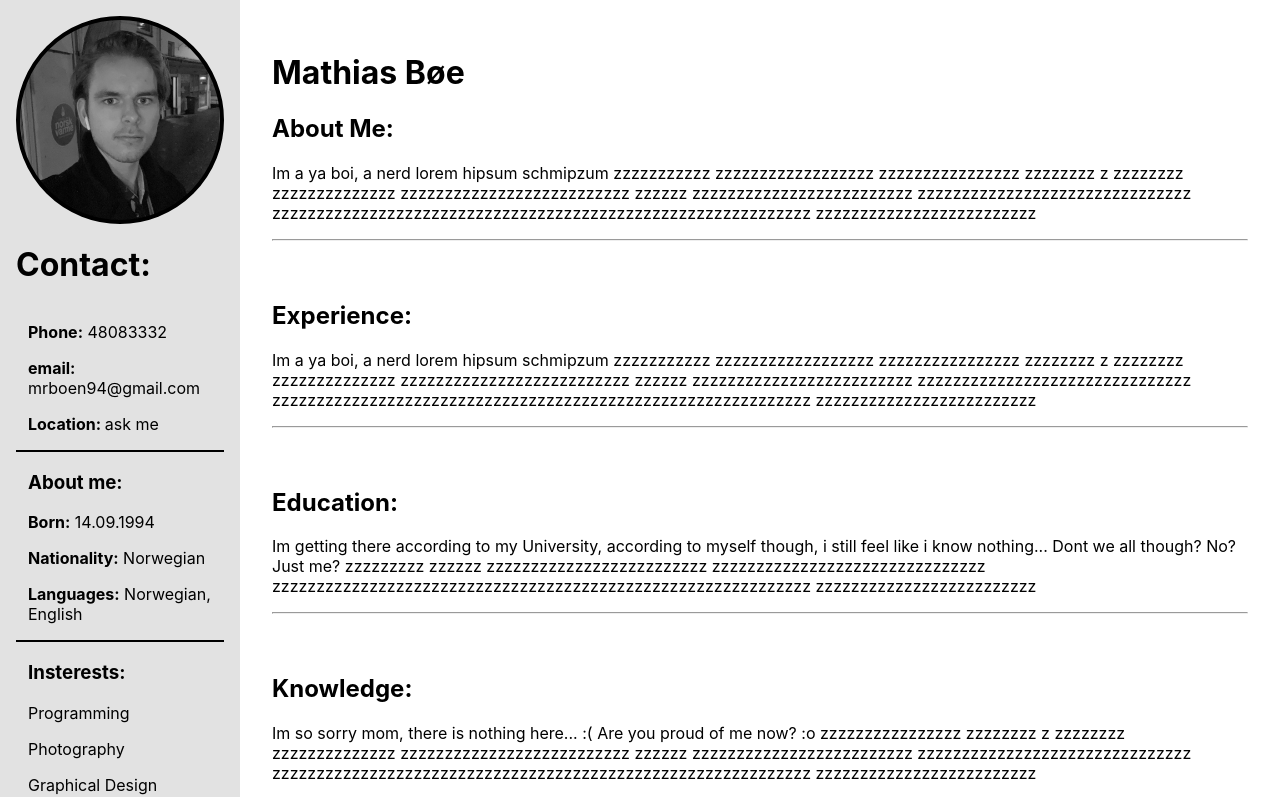
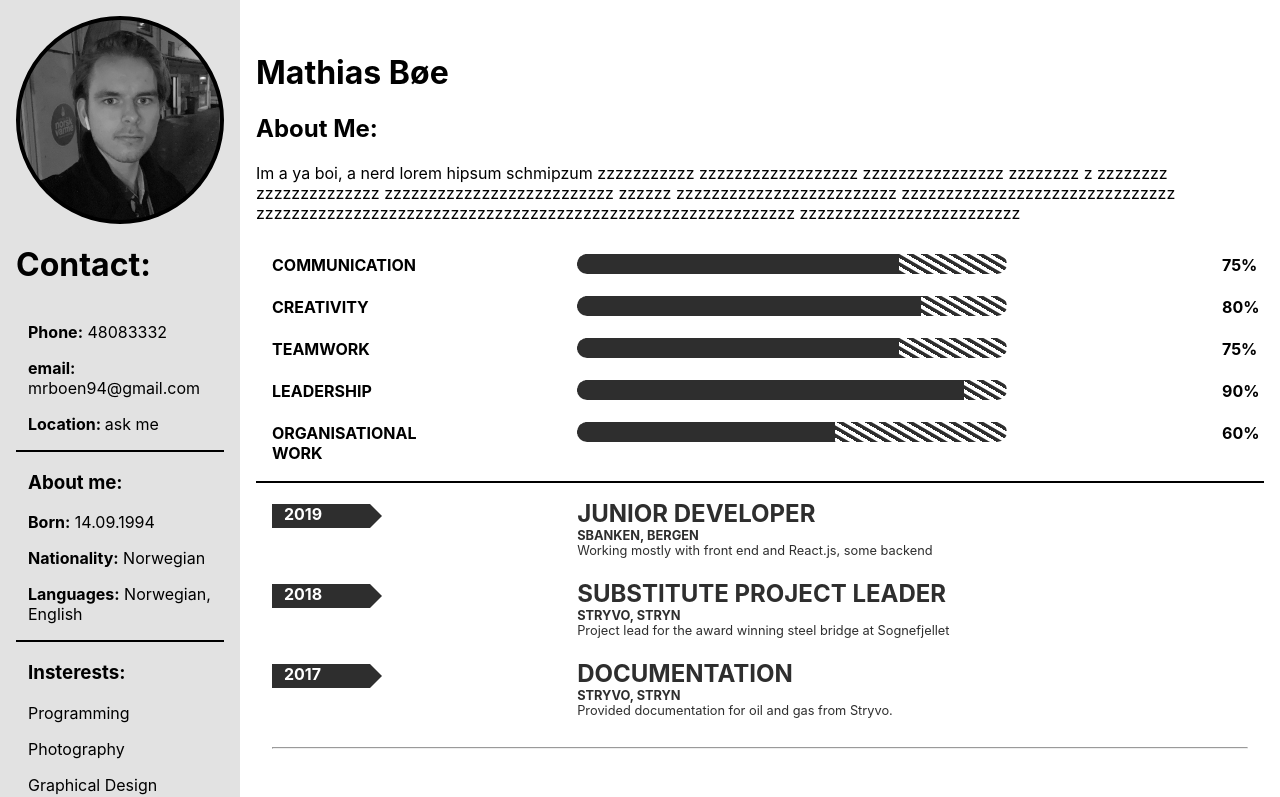
Before and after one commit to mrboen94/aasgard, a React (Create React App) app: page / in a window 1280 px wide. Shown: the top 797 px of the page. Built offline with nearby package versions, Linux system fonts and the light colour scheme.

Commit message:
css can eat my ass

```diff
--- a/src/Components/AboutMe.js
+++ b/src/Components/AboutMe.js
@@ -1,10 +1,12 @@
 import React from "react";
 import styled from "styled-components";
+import { AboutMeBars } from "./SubComponents";
 
 const StyledDiv = styled.div`
-  padding: 1em;
+  padding: 1em 1em 2em 0;
   background-color: #ffffff;
   height: 100vh;
+  border-bottom: 2px solid;
 `;
 
 export default function AboutMe() {
@@ -18,8 +20,7 @@ export default function AboutMe() {
           zzzzzzzzzzzzzzzzzzzzzzzzzzzzzzzzzzzzzzzzzzzzzzzzzzzzzzzzzzzzz
           zzzzzzzzzzzzzzzzzzzzzzzzz
         </p>
-        <hr />
-
+          <AboutMeBars />
     </StyledDiv>
   );
 }
--- /dev/null
+++ b/src/Components/Data/data.json
@@ -0,0 +1,21 @@
+{
+    "Experience": [
+    {
+        "Title": "JUNIOR DEVELOPER",
+        "Company": "SBANKEN, BERGEN",
+        "Description": "Working mostly with front end and React.js, some backend",
+        "Year": "2019"
+    },
+    {
+        "Title": "SUBSTITUTE PROJECT LEADER",
+        "Company": "STRYVO, STRYN",
+        "Description": "Project lead for the award winning steel bridge at Sognefjellet",
+        "Year": "2018"
+    },
+    {
+        "Title": "DOCUMENTATION",
+        "Company": "STRYVO, STRYN",
+        "Description": "Provided documentation for oil and gas from Stryvo.",
+        "Year": "2017"
+    }]
+}
--- a/src/Components/Experience.js
+++ b/src/Components/Experience.js
@@ -1,5 +1,6 @@
 import React from "react";
 import styled from "styled-components";
+import { ExperienceCard } from "./SubComponents";
 
 const StyledDiv = styled.div`
   padding: 1em;
@@ -10,13 +11,8 @@ const StyledDiv = styled.div`
 export default function Experience() {
   return (
     <StyledDiv>
-        <h2>Experience:</h2>
-        <p>Im a ya boi, a nerd lorem hipsum schmipzum zzzzzzzzzzz zzzzzzzzzzzzzzzzzz zzzzzzzzzzzzzzzz zzzzzzzz z zzzzzzzz zzzzzzzzzzzzzz zzzzzzzzzzzzzzzzzzzzzzzzzz zzzzzz zzzzzzzzzzzzzzzzzzzzzzzzz zzzzzzzzzzzzzzzzzzzzzzzzzzzzzzz
-          zzzzzzzzzzzzzzzzzzzzzzzzzzzzzzzzzzzzzzzzzzzzzzzzzzzzzzzzzzzzz
-          zzzzzzzzzzzzzzzzzzzzzzzzz
-        </p>
+      <ExperienceCard />
         <hr />
-
     </StyledDiv>
   );
 }
--- /dev/null
+++ b/src/Components/SubComponents/AboutMeBars.js
@@ -0,0 +1,21 @@
+import React from "react";
+import styled from "styled-components";
+import ProgressBar from "./ProgressBar";
+
+const StyledProgressBar = styled.div`
+  width: 100%
+  justify-content: center;
+  margin: 0 auto;
+`;
+
+export default function AboutMeBars() {
+  return (
+    <StyledProgressBar>
+        <ProgressBar percentage={"75%"} skill={"COMMUNICATION"} />
+        <ProgressBar percentage={"80%"} skill={"CREATIVITY"} />
+        <ProgressBar percentage={"75%"} skill={"TEAMWORK"} />
+        <ProgressBar percentage={"90%"} skill={"LEADERSHIP"} />
+        <ProgressBar percentage={"60%"} skill={"ORGANISATIONAL WORK"} />
+    </StyledProgressBar>
+  );
+}
--- /dev/null
+++ b/src/Components/SubComponents/ExperienceCard.js
@@ -0,0 +1,99 @@
+import React from 'react';
+import styled from 'styled-components';
+import data from '../Data/data.json';
+
+const StyledDiv = styled.div`
+    display: flex;
+    flex: 10 5;
+    flex-wrap: wrap;
+    width: 100%;
+    justify-content: left;
+`;
+
+const StyledCols = styled.div`
+    padding: 0px;
+    display: flex;
+    justify-content: left;
+    width: 100%;
+`;
+
+const ArrowDiv = styled.div`
+    margin-top: 0.3em;
+    display: flex;
+    height: 20px;
+    height: 20px;
+    width: 110px;
+`;
+
+const StyledH2 = styled.h2`
+    font-size: 1.5em;
+    text-align: left;
+    color: #2e2e2e;
+    padding: 0px;
+    margin: 0px;
+`;
+
+const StyledH3 = styled.h3`
+    font-size: 0.8em;
+    text-align: left;
+    color: #2e2e2e;
+    padding: 0px;
+    margin: 0px;
+`;
+
+const StyledP = styled.p`
+    font-size: 0.8em;
+    text-align: left;
+    color: #2e2e2e;
+    padding: 0px;
+    margin: 0px;
+`;
+
+const StyledYear = styled.div`
+    background: #2e2e2e;
+    width: 100px;
+    height 24px;
+    color: #fff;
+    font-weight: bold;
+    padding-left 12px;
+`;
+
+const StyledYearArrow = styled.div`
+    background: transparent;
+    border-left: 12px solid #2e2e2e;
+    border-top: 12px solid transparent;
+    border-bottom: 12px solid transparent;
+`;
+
+const StyledBorderDiv = styled.div`
+    width: 20%
+`;
+
+const StyledTextDiv = styled.div`
+    height: 80px;
+`;
+
+const experience = data.Experience;
+
+export default function ExperienceCard() {
+    return (
+
+        <StyledDiv>
+    {experience.map(data => (
+        <StyledCols>
+            <ArrowDiv>
+                <StyledYear>
+                    {data.Year}
+                </StyledYear>
+                <StyledYearArrow />
+            </ArrowDiv>
+            <StyledBorderDiv />
+            <StyledTextDiv>
+                <StyledH2>{data.Title}</StyledH2>
+                <StyledH3>{data.Company}</StyledH3>
+                <StyledP>{data.Description}</StyledP>
+            </StyledTextDiv>
+        </StyledCols>
+    ))}
+        </StyledDiv>
+    )}
--- /dev/null
+++ b/src/Components/SubComponents/ProgressBar.js
@@ -0,0 +1,53 @@
+import React from 'react';
+import styled from 'styled-components';
+
+const StyledP = styled.p`
+    text-align: center;
+    color: #fff;
+`;
+
+const StyledGrid = styled.div`
+  display: grid;
+  grid-template-columns: 90px auto 10px;
+  margin: 1em;
+  justify-contents: left;
+  height: 0px;
+  padding-bottom: 26px;
+`;
+
+const Tracker = styled.div`
+    width 50%;
+    height 20px;
+    margin: 15px auto;
+    background: repeating-linear-gradient(
+        30deg,
+        #2e2e2e,
+        #2e2e2e 3px,
+        #fff 4px,
+        #fff 7px
+    );
+    border-radius: 10px;
+`;
+
+const ProgressInTracker = styled.div`
+    height: 100%;
+    width: 100%
+    background: linear-gradient(
+        90deg,
+        #2e2e2e ${props => props.percentage},
+        transparent ${props => props.percentage}
+    );
+    border-radius: 10px 0 0 10px;
+`;
+
+export default function ProgressBar({ percentage, skill }) {
+        return (
+            <StyledGrid>
+                <p><b>{skill}</b></p>
+                <Tracker>
+                    <ProgressInTracker percentage={percentage} />
+                </Tracker>
+                <p><b>{percentage}</b></p>
+            </StyledGrid>
+        )
+    }
--- /dev/null
+++ b/src/Components/SubComponents/index.js
@@ -0,0 +1,3 @@
+
+export { default as AboutMeBars } from "./AboutMeBars";
+export { default as ExperienceCard } from "./ExperienceCard";
```
Also changed, not shown: src/Components/index.js (line endings or trailing spaces).
